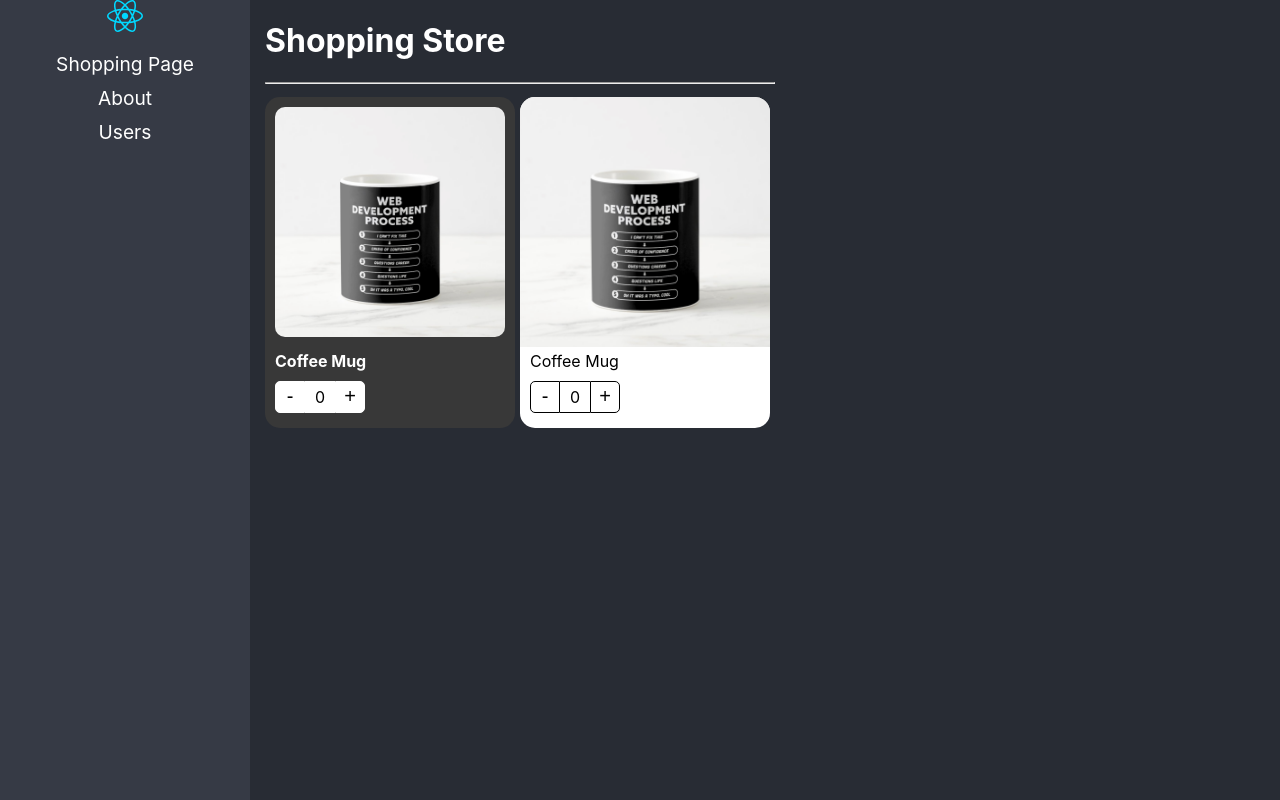
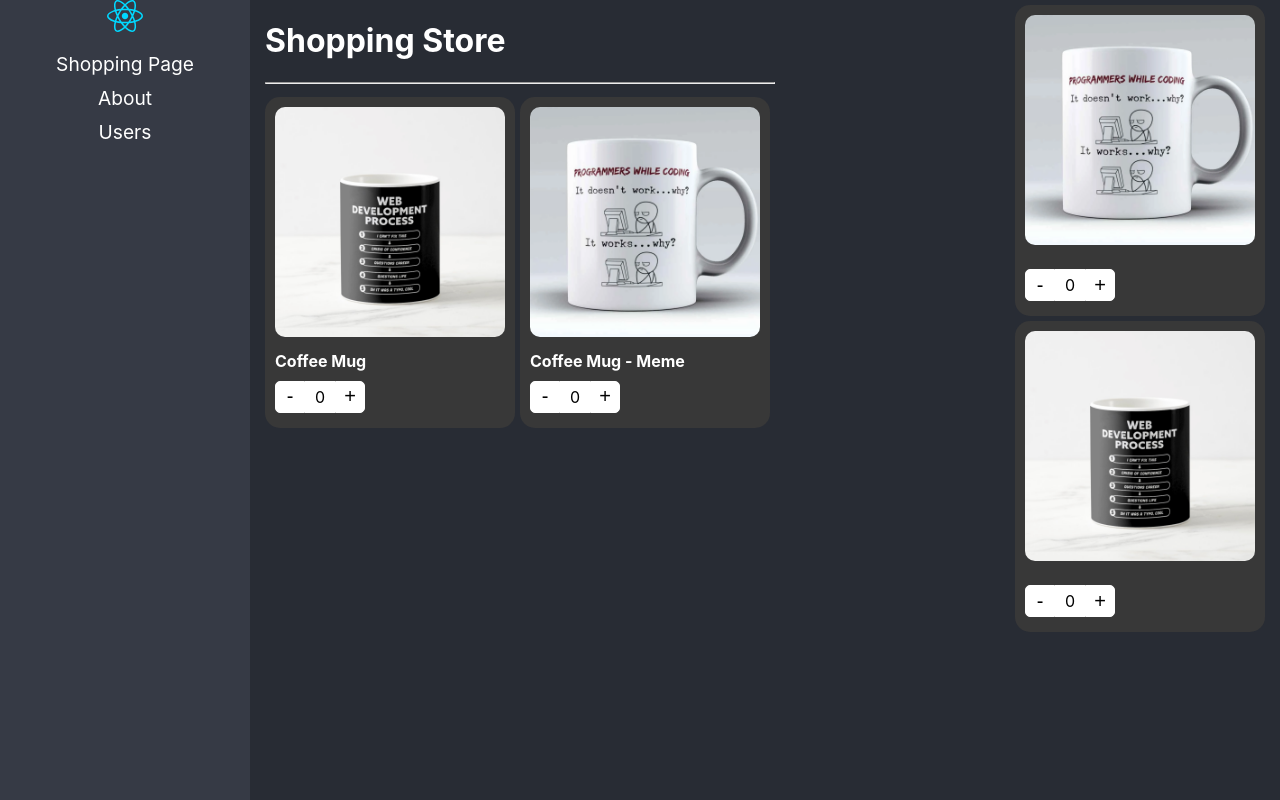
Before and after one commit to ruprosperi2/react-lazyload, a React (Vite) app: page / in a window 1280 px wide. Built offline with nearby package versions, Linux system fonts and the light colour scheme.

Commit message:
Feat: Estado del carrito de compras

```diff
--- a/src/02-component-patterns/pages/ShoppingPage.tsx
+++ b/src/02-component-patterns/pages/ShoppingPage.tsx
@@ -1,16 +1,31 @@
-import React from 'react';
+import React, {useState} from 'react';
 
 import {ProductCard, ProductButtons, ProductImage, ProductTitle} from "../components";
 
 import "./../styles/custom-style.css"
+import {Product} from "../interfaces/interfaces";
 
-const product = {
+const product1 = {
     id: '1',
     title: 'Coffee Mug',
     img: './coffee-mug.png'
 }
 
+const product2 = {
+    id: '2',
+    title: 'Coffee Mug - Meme',
+    img: './coffee-mug2.png'
+}
+
+const products: Product[] = [product1, product2]
+
+
+interface ProductInCard extends Product{
+    count: number
+}
+
 export const ShoppingPage = () => {
+    const [shoppingCard, setShoppingCard] = useState<{[key:string]:ProductInCard}>({});
     return (
         <div>
             <h1>Shopping Store</h1>
@@ -21,18 +36,28 @@ export const ShoppingPage = () => {
                 flexDirection: 'row',
                 flexWrap: 'wrap'
             }}>
-                <ProductCard product={product} className="bg-dark">
+
+                {
+                    products.map(product=>(
+                        <ProductCard product={product} className="bg-dark" key={product.id}>
+                            <ProductImage className="custom-image"/>
+                            <ProductTitle title={''} className="text-white text-bold"/>
+                            <ProductButtons className="custom-buttons"/>
+                        </ProductCard>
+                    ))
+                }
+            </div>
+
+            <div className="shopping-cart">
+                <ProductCard product={product2} className="bg-dark" >
                     <ProductImage className="custom-image"/>
-                    <ProductTitle title={''} className="text-white text-bold"/>
                     <ProductButtons className="custom-buttons"/>
                 </ProductCard>
 
-                <ProductCard product={product} >
-                    <ProductCard.Image  />
-                    <ProductCard.Title title={''}/>
-                    <ProductCard.Buttons/>
+                <ProductCard product={product1} className="bg-dark" >
+                    <ProductImage className="custom-image"/>
+                    <ProductButtons className="custom-buttons"/>
                 </ProductCard>
-
             </div>
 
         </div>
--- a/src/02-component-patterns/styles/custom-style.css
+++ b/src/02-component-patterns/styles/custom-style.css
@@ -20,3 +20,9 @@
     background-color: white;
     border-color: white;
 }
+
+.shopping-cart{
+    position: fixed;
+    top:0;
+    right: 10px;
+}
```
Also changed, not shown: public/coffee-mug2.png (added).
